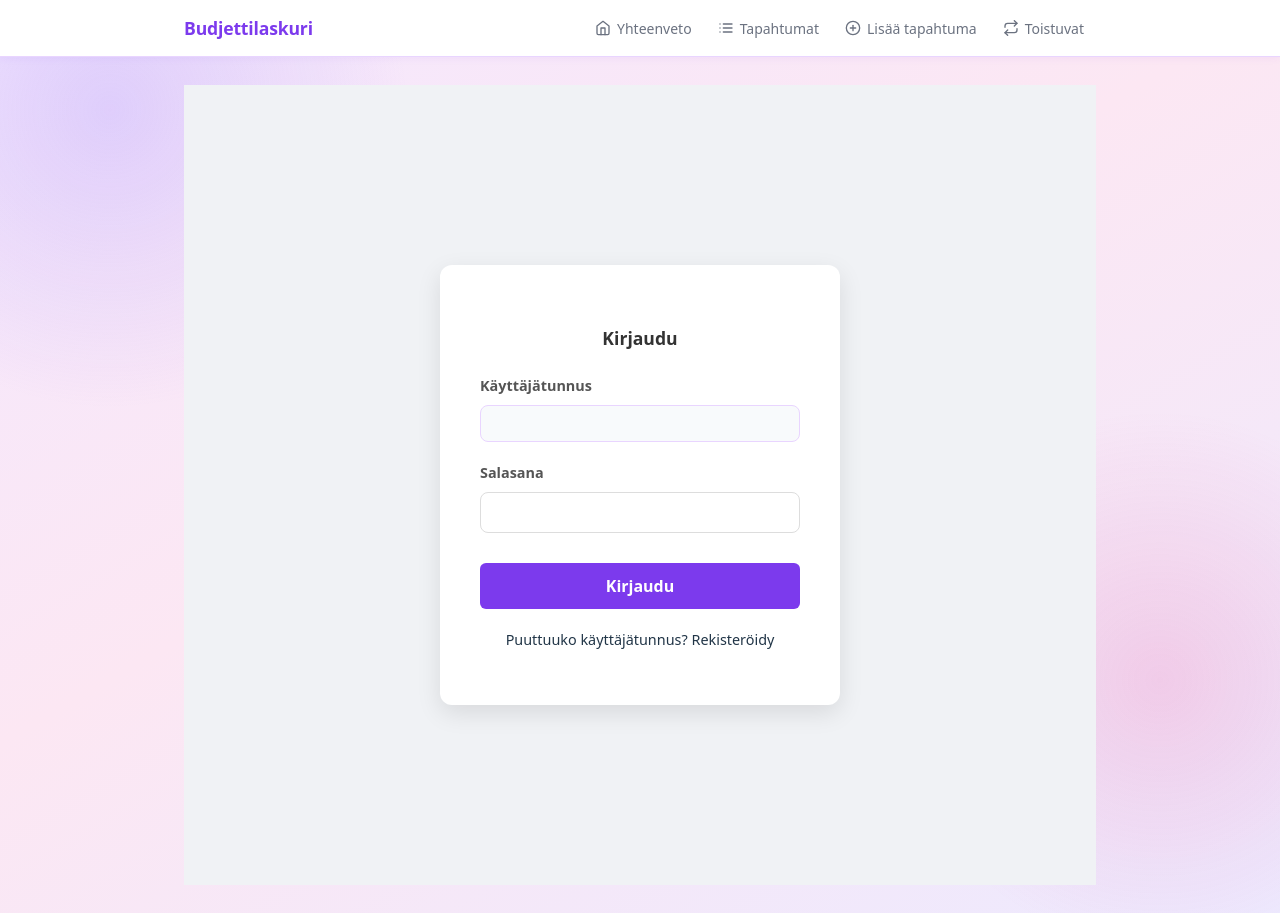
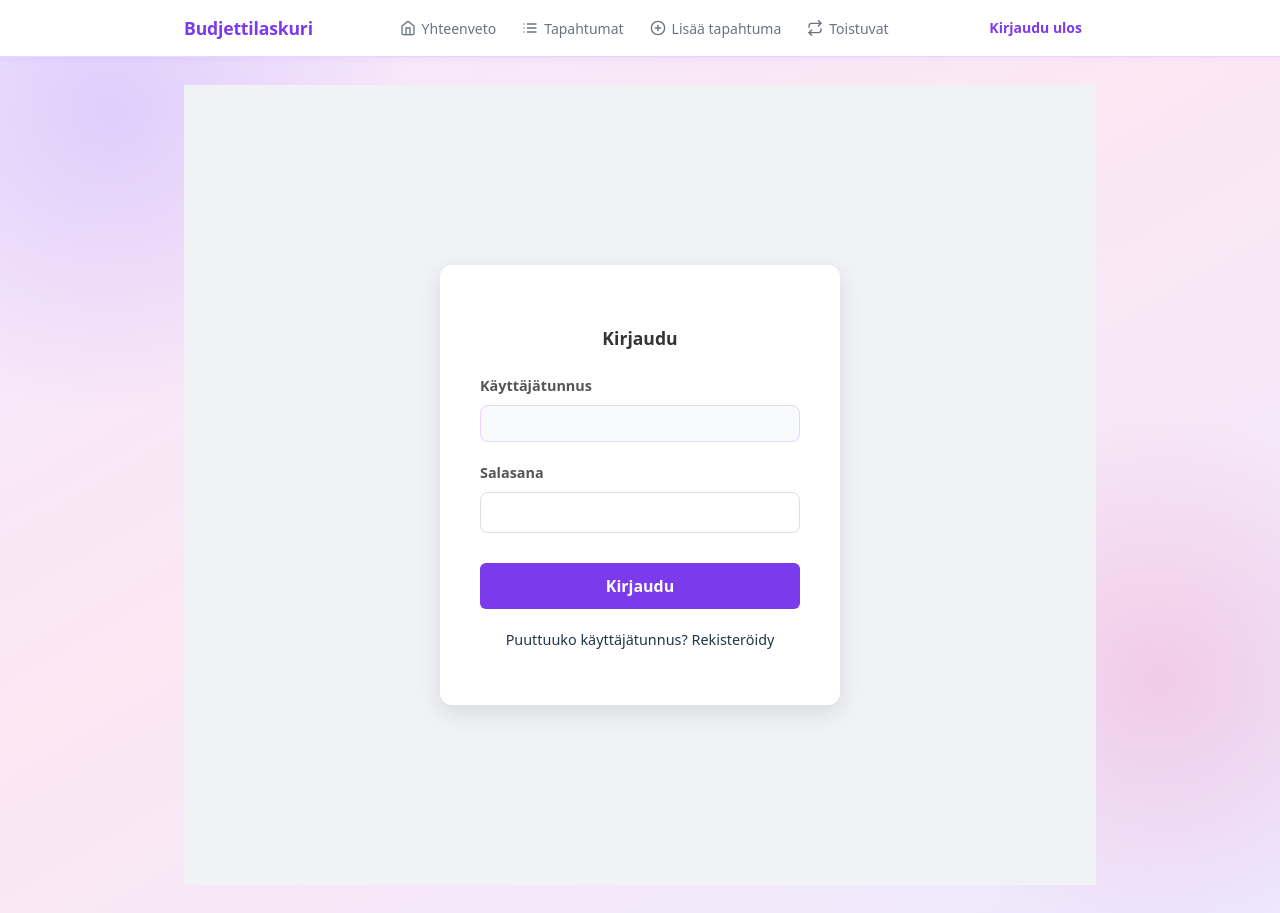
Before and after one commit to Opiskelijan-budjettilaskuri/Opiskelijan-budjettilaskuri, a React app in the folder frontend/: page / in a window 1280 px wide. Built offline with nearby package versions, Linux system fonts and the light colour scheme; the HTML template or start-up script is replaced by a standard one.

Commit message:
Lisää uloskirjautumis-nappi

```diff
--- /dev/null
+++ b/frontend/src/api/kirjauduUlosApi.js
@@ -0,0 +1,17 @@
+const API_BASE = import.meta.env.VITE_BACKEND_URL ?? "http://localhost:8080";
+
+export const kirjauduUlos = async () => {
+    try {
+        const res = await fetch(`${API_BASE}/api/ulosKirjautuminen`, {
+            method: "POST",
+            credentials: "include",
+        });
+
+        if (res.ok) {
+            localStorage.removeItem("isLoggedIn");
+            window.location.href = "/kirjaudu";
+        }
+    } catch (error) {
+        console.error("Kirjaudu ulos -virhe:", error);
+    }
+};
--- a/frontend/src/komponentit/Navigaatio.jsx
+++ b/frontend/src/komponentit/Navigaatio.jsx
@@ -1,5 +1,6 @@
 import { NavLink } from "react-router-dom";
 import { linkStyle } from "../utils/linkStyle";
+import { kirjauduUlos } from "../api/kirjauduUlosApi";
 
 const IconHome = () => (
   <svg width="16" height="16" viewBox="0 0 24 24" fill="none" stroke="currentColor" strokeWidth="2" strokeLinecap="round" strokeLinejoin="round">
@@ -65,12 +66,23 @@ export function Navigaatio() {
           Budjettilaskuri
         </div>
 
-        <nav style={{ display: "flex", gap: 2 }}>
+        <nav style={{ display: "flex", gap: 2, flex: 1, justifyContent: "center"}}>
           <NavLink to="/yhteenveto" style={linkStyle}><IconHome /> Yhteenveto</NavLink>
           <NavLink to="/tapahtumat" style={linkStyle}><IconList /> Tapahtumat</NavLink>
           <NavLink to="/lisaa-tapahtuma" style={linkStyle}><IconPlus /> Lisää tapahtuma</NavLink>
           <NavLink to="/toistuvat" style={linkStyle}><IconRepeat /> Toistuvat</NavLink>
         </nav>
+
+        <button onClick={kirjauduUlos} style={{
+          background: "none",
+          border: "none",
+          color: "#7c3aed",
+          fontWeight: 600,
+          cursor: "pointer",
+        }}>
+          Kirjaudu ulos
+        </button>
+
       </div>
     </header>
   );
```
Also changed, not shown: 1 other file (tests, documents, lock files or other folders).
